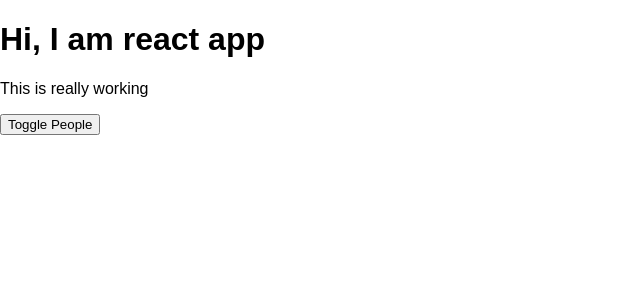
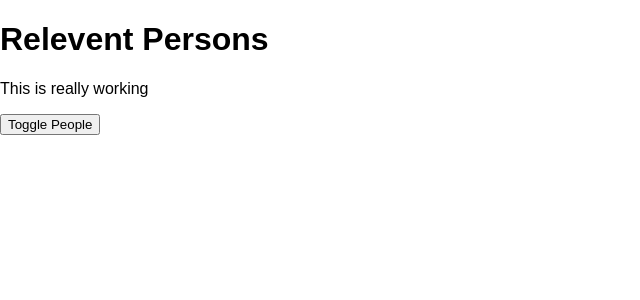
Before and after one commit to MichaelPeterJoyce/react-complete-guide, a React app: page / in a window 1280 px wide. Shown: the top 300 px of the page, without its empty margins (0-640 px from the left). Built offline with nearby package versions, Linux system fonts and the light colour scheme.

Commit message:
Refactored cockpit out to its own component

```diff
--- /dev/null
+++ b/src/components/Cockpit/Cockpit.css
@@ -0,0 +1,28 @@
+.red{
+    color: red;
+}
+.bold{
+    font-weight: bold;
+}
+
+.Cockpit button {
+    border: 1px solid blue;
+    padding: 16px;
+    background-color: green;
+    font: inherit;
+    color: white
+}
+
+.Cockpit button:hover{
+    background-color: lightgreen;
+    color: black;
+}
+
+.Cockpit button.Red{
+    background-color: red;
+}
+
+.Cockpit button.Red:hover{
+    background-color: salmon;
+    color: black;
+}
--- a/src/components/Cockpit/Cockpit.js
+++ b/src/components/Cockpit/Cockpit.js
@@ -0,0 +1,30 @@
+import React from "react";
+import classes from "./Cockpit.css";
+const Cockpit = props => {
+  const assignedClasses = [];
+
+  let btnClass = "";
+  if (props.showPersons) {
+    btnClass = classes.Red;
+  }
+
+  if (props.persons.length <= 2) {
+    assignedClasses.push(classes.red);
+  }
+
+  if (props.persons.length <= 1) {
+    assignedClasses.push(classes.bold);
+  }
+
+  return (
+    <div className={classes.Cockpit}>
+      <h1>{props.appTitle}</h1>
+      <p className={assignedClasses.join(" ")}>This is really working</p>
+      <button className={btnClass} onClick={props.clicked}>
+        Toggle People
+      </button>
+    </div>
+  );
+};
+
+export default Cockpit;
--- a/src/containers/App.css
+++ b/src/containers/App.css
@@ -1,32 +1,3 @@
 .App {
   text-align: center;
 }
-
-.red{
-  color: red;
-}
-.bold{
-  font-weight: bold;
-}
-
-.App button {
-    border: 1px solid blue;
-    padding: 16px;
-    background-color: green;
-    font: inherit;
-    color: white
-}
-
-.App button:hover{
-    background-color: lightgreen;
-    color: black;
-}
-
-.App button.Red{
-    background-color: red;
-}
-
-.App button.Red:hover{
-    background-color: salmon;
-    color: black;
-}
--- a/src/containers/App.js
+++ b/src/containers/App.js
@@ -1,6 +1,7 @@
 import React, { Component } from "react";
 import classes from "./App.css";
 import Persons from "../components/Persons/Persons";
+import Cockpit from "../components/Cockpit/Cockpit";
 
 class App extends Component {
   state = {
@@ -38,37 +39,24 @@
 
   render() {
     let persons = null;
-
-    let btnClass = "";
-
     if (this.state.showPersons) {
       persons = (
-        <div>
-          <Persons
-            persons={this.state.persons}
-            clicked={this.deletePersonHandler}
-            changed={this.nameChangedHandler}
-          />
-        </div>
+        <Persons
+          persons={this.state.persons}
+          clicked={this.deletePersonHandler}
+          changed={this.nameChangedHandler}
+        />
       );
-      btnClass = classes.Red;
     }
 
-    const assignedClasses = [];
-    if (this.state.persons.length <= 2) {
-      assignedClasses.push(classes.red);
-    }
-
-    if (this.state.persons.length <= 1) {
-      assignedClasses.push(classes.bold);
-    }
     return (
       <div className={classes.App}>
-        <h1>Hi, I am react app</h1>
-        <p className={assignedClasses.join(" ")}>This is really working</p>
-        <button className={btnClass} onClick={this.toggleShowHandler}>
-          Toggle People
-        </button>
+        <Cockpit
+          appTitle={this.props.title}
+          persons={this.state.persons}
+          showPersons={this.state.showPersons}
+          clicked={this.toggleShowHandler}
+        />
         {persons}
       </div>
     );
--- a/src/index.js
+++ b/src/index.js
@@ -4,5 +4,8 @@
 import App from "./containers/App";
 import registerServiceWorker from "./registerServiceWorker";
 
-ReactDOM.render(<App />, document.getElementById("root"));
+ReactDOM.render(
+  <App title="Relevent Persons" />,
+  document.getElementById("root")
+);
 registerServiceWorker();
```
